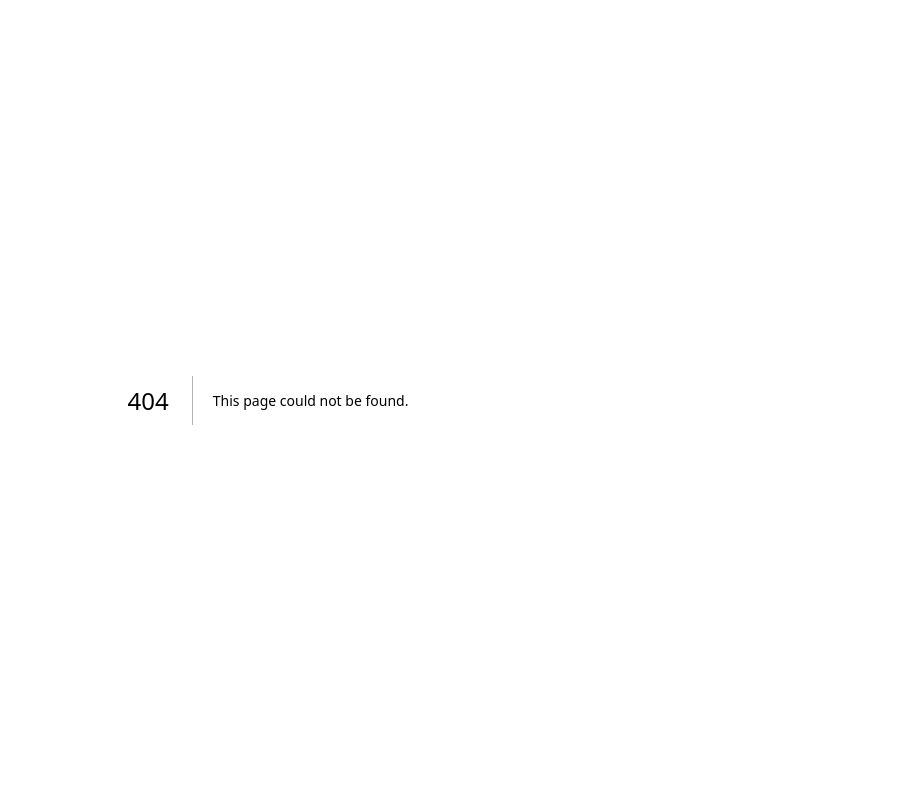
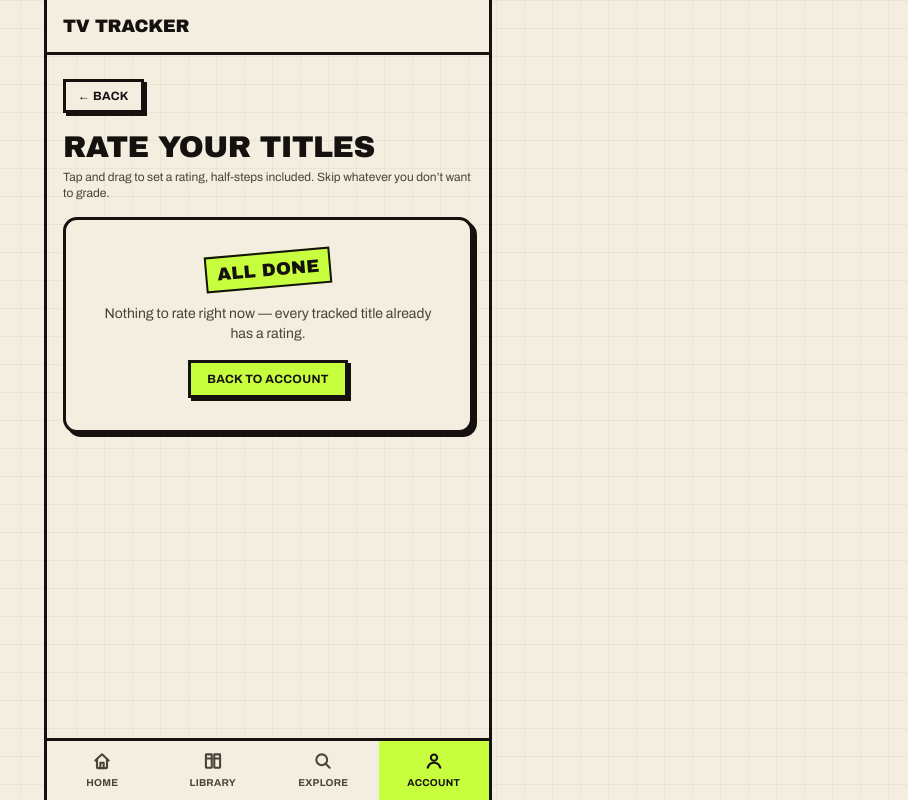
Before and after one commit to anshu-ravi/tv-tracker, a Next.js app: page /account/rate in a window 1280 px wide. Before the commit this address had no page. Shown: the whole page, without its empty margins (372-1280 px from the left). Built offline with nearby package versions, Linux system fonts and the light colour scheme; no server answers; the database is empty.

Commit message:
feat(ratings): add a bulk rater for the untracked back catalogue
Rating 182 titles one detail page at a time would never happen, and the
engine is materially better with real ratings than inferred ones. Queue is
ordered most-engaged first so the useful ratings arrive early.

```diff
--- a/src/app/(app)/account/page.tsx
+++ b/src/app/(app)/account/page.tsx
@@ -113,6 +113,14 @@ export default async function AccountPage() {
       <RefreshTrackedButton lastRunningRun={lastRunningRun} lastAllRun={lastAllRun} />
 
       <Link
+        href="/account/rate"
+        className="card-bold mt-3 flex items-center justify-between gap-3 p-4 transition-transform active:translate-x-[2px] active:translate-y-[2px] active:shadow-none"
+      >
+        <p className="text-sm font-bold uppercase tracking-wide">Rate Your Titles</p>
+        <span className="display text-lg">→</span>
+      </Link>
+
+      <Link
         href="/account/stats"
         className="card-bold mt-3 flex items-center justify-between gap-3 bg-acid p-4 transition-transform active:translate-x-[2px] active:translate-y-[2px] active:shadow-none"
       >
--- /dev/null
+++ b/src/app/(app)/account/rate/page.tsx
@@ -0,0 +1,71 @@
+import { createClient } from "@/lib/supabase/server";
+import { getFavoriteTitleIds } from "@/lib/favorites";
+import { buildRateQueue, type RateQueueItem } from "@/lib/rateQueue";
+import BackButton from "@/components/BackButton";
+import RateStack from "@/components/RateStack";
+import type { DataSource, MediaType, WatchStatus } from "@/lib/types";
+
+interface TrackedTitleRow {
+  title_id: string;
+  status: WatchStatus;
+  rating: number | null;
+  titles: {
+    source: DataSource;
+    source_id: string;
+    media_type: MediaType;
+    title: string;
+    poster_url: string | null;
+    first_air_date: string | null;
+  } | null;
+}
+
+// Bulk rater (/account/rate): a stack-of-cards flow over every unrated
+// tracked title, most-engaged first (see lib/rateQueue.ts) -- rating ~180
+// titles one detail page at a time was never going to happen, and explicit
+// ratings are the strongest signal the recommendation engine can use.
+export default async function RatePage() {
+  const supabase = await createClient();
+
+  const [{ data, error }, favoriteIds] = await Promise.all([
+    supabase
+      .from("user_titles")
+      .select(
+        "title_id, status, rating, titles(source, source_id, media_type, title, poster_url, first_air_date)",
+      ),
+    getFavoriteTitleIds(supabase),
+  ]);
+
+  if (error) throw error;
+
+  const rows = (data ?? []) as unknown as TrackedTitleRow[];
+  const items: RateQueueItem[] = rows
+    .filter((row) => row.titles != null)
+    .map((row) => ({
+      titleId: row.title_id,
+      source: row.titles!.source,
+      sourceId: row.titles!.source_id,
+      mediaType: row.titles!.media_type,
+      title: row.titles!.title,
+      year: row.titles!.first_air_date ? Number(row.titles!.first_air_date.slice(0, 4)) : null,
+      posterUrl: row.titles!.poster_url,
+      status: row.status,
+      rating: row.rating,
+      isFavorite: favoriteIds.has(row.title_id),
+    }));
+
+  const queue = buildRateQueue(items);
+
+  return (
+    <div className="mx-auto max-w-md px-4 py-6">
+      <BackButton />
+
+      <h1 className="display mb-1 mt-4 text-3xl">Rate Your Titles</h1>
+      <p className="mb-4 text-xs text-ink-soft">
+        Tap and drag to set a rating, half-steps included. Skip whatever you don&rsquo;t want to
+        grade.
+      </p>
+
+      <RateStack queue={queue} />
+    </div>
+  );
+}
--- /dev/null
+++ b/src/components/RateStack.tsx
@@ -0,0 +1,129 @@
+"use client";
+
+import { useState } from "react";
+import Link from "next/link";
+import Image from "next/image";
+import RatingControl from "@/components/RatingControl";
+import { buildTmdbImageUrl } from "@/lib/tmdbImage";
+import type { RateQueueItem } from "@/lib/rateQueue";
+
+// Long-sitting, one-handed bulk rating flow (the ~180-title backlog this was
+// built for). The layout is deliberately static between cards -- only the
+// poster/title/rating swap -- so the controls never move under the owner's
+// thumb. A rating saves in the background (fire-and-forget PATCH); advancing
+// to the next card never waits on the network round trip.
+export default function RateStack({ queue }: { queue: RateQueueItem[] }) {
+  const [index, setIndex] = useState(0);
+  const [failedIds, setFailedIds] = useState<Set<string>>(() => new Set());
+
+  const total = queue.length;
+  const current = queue[index];
+
+  function saveRating(item: RateQueueItem, rating: number | null) {
+    setFailedIds((prev) => {
+      const next = new Set(prev);
+      next.delete(item.titleId);
+      return next;
+    });
+    fetch(`/api/titles/${item.titleId}/rating`, {
+      method: "PATCH",
+      headers: { "content-type": "application/json" },
+      body: JSON.stringify({ rating }),
+    })
+      .then((res) => {
+        if (!res.ok) throw new Error("Failed to save rating");
+      })
+      .catch(() => {
+        setFailedIds((prev) => new Set(prev).add(item.titleId));
+      });
+  }
+
+  function onRate(rating: number | null) {
+    if (!current) return;
+    saveRating(current, rating);
+    setIndex((i) => i + 1);
+  }
+
+  function onSkip() {
+    if (!current) return;
+    setIndex((i) => i + 1);
+  }
+
+  function onBack() {
+    setIndex((i) => Math.max(0, i - 1));
+  }
+
+  if (!current) {
+    return (
+      <div className="card-bold flex flex-col items-center gap-4 p-8 text-center">
+        <span className="stamp text-lg">All done</span>
+        <p className="text-sm text-ink-soft">
+          {total === 0
+            ? "Nothing to rate right now — every tracked title already has a rating."
+            : "You've rated everything in the queue."}
+        </p>
+        <Link
+          href="/account"
+          className="hard-shadow-sm border-[3px] border-ink bg-acid px-4 py-2 text-xs font-bold uppercase tracking-wide"
+        >
+          Back to Account
+        </Link>
+      </div>
+    );
+  }
+
+  return (
+    <div className="flex flex-col gap-4">
+      <p className="text-[11px] font-bold uppercase tracking-wide text-ink-soft">
+        {index + 1} of {total}
+      </p>
+
+      <div className="card-bold flex flex-col gap-4 p-4">
+        <div className="flex gap-4">
+          <div className="relative h-40 w-28 shrink-0 overflow-hidden border-[3px] border-ink bg-panel">
+            {current.posterUrl ? (
+              <Image
+                src={buildTmdbImageUrl(current.posterUrl, 280)}
+                alt={current.title}
+                fill
+                sizes="112px"
+                className="object-cover"
+                unoptimized
+              />
+            ) : null}
+          </div>
+          <div className="flex min-w-0 flex-col justify-center gap-1.5">
+            <h2 className="display text-xl leading-tight">{current.title}</h2>
+            <p className="flex flex-wrap gap-2 text-[11px] font-bold uppercase tracking-wide text-ink-soft">
+              {current.year && <span>{current.year}</span>}
+              <span>{current.mediaType}</span>
+            </p>
+            {failedIds.has(current.titleId) && (
+              <p className="text-[10px] text-ink-soft">That didn&rsquo;t save.</p>
+            )}
+          </div>
+        </div>
+
+        <RatingControl key={current.titleId} value={null} onChange={onRate} />
+      </div>
+
+      <div className="flex items-center justify-between gap-3">
+        <button
+          type="button"
+          onClick={onBack}
+          disabled={index === 0}
+          className="hard-shadow-sm border-[3px] border-ink bg-paper px-4 py-2.5 text-xs font-bold uppercase tracking-wide disabled:opacity-50"
+        >
+          ← Back
+        </button>
+        <button
+          type="button"
+          onClick={onSkip}
+          className="hard-shadow-sm border-[3px] border-ink bg-paper px-6 py-2.5 text-xs font-bold uppercase tracking-wide"
+        >
+          Skip
+        </button>
+      </div>
+    </div>
+  );
+}
```
